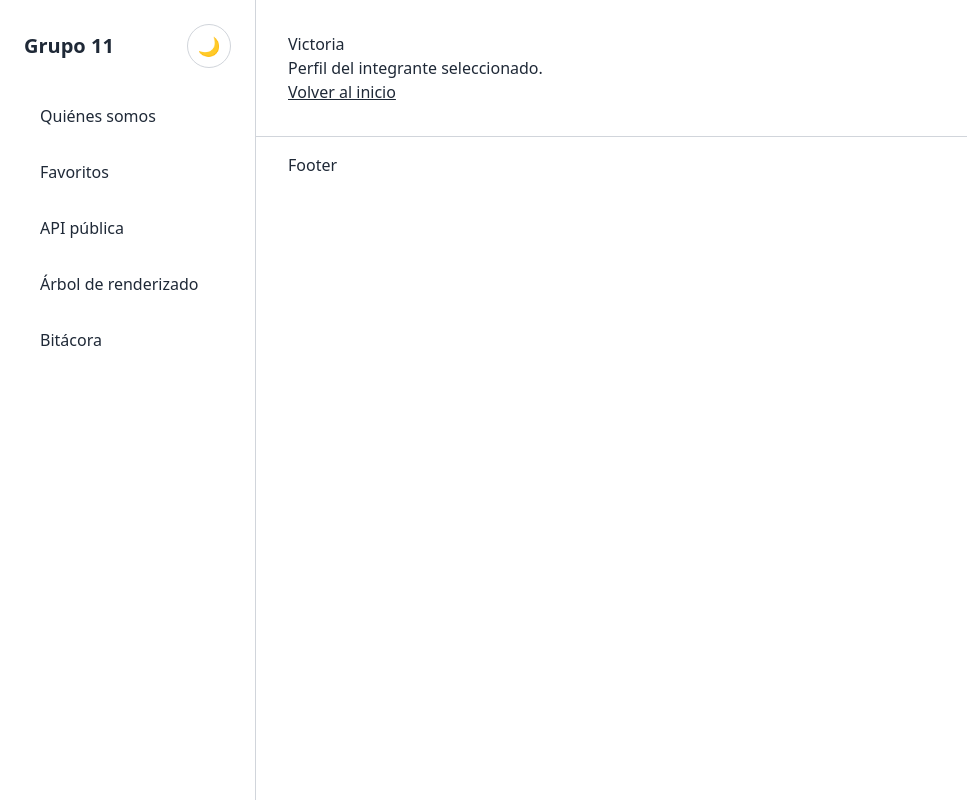
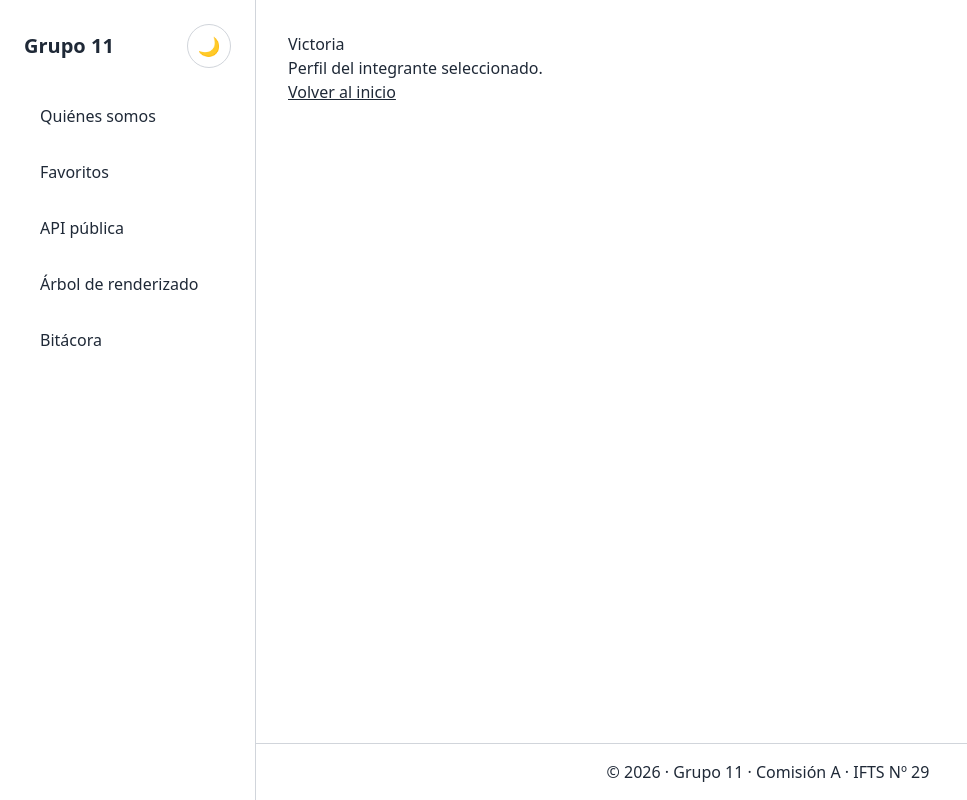
Before and after one commit to mvjhart/DSWF_TP2_2A_Grupo11, a React (Vite) app: page /integrantes/victoria in a window 1280 px wide. Shown: the whole page, without its empty margins (0-967 px from the left). Built offline with nearby package versions, Linux system fonts and the light colour scheme.

Commit message:
feat: extrae footer como componente

```diff
--- a/src/App.css
+++ b/src/App.css
@@ -14,14 +14,8 @@
 }
 
 .app-content > main {
-  flex: 1;
+  flex: 1 0 auto;
   padding: 2rem;
-}
-
-/* Footer */
-.app-content footer {
-  padding: 1rem 2rem;
-  border-top: 1px solid var(--color-borde);
 }
 
 /* Escritorio: el contenido tiene scroll propio */
@@ -36,10 +30,6 @@
     min-height: 0;
     overflow-y: auto;
   }
-
-  .app-content > main {
-    flex: 0 0 auto;
-  }
 }
 
 /* Móvil */
@@ -53,7 +43,4 @@
     padding: 1.25rem;
   }
 
-  .app-content footer {
-    padding: 1rem 1.25rem;
-  }
 }
--- a/src/App.jsx
+++ b/src/App.jsx
@@ -2,6 +2,7 @@ import { useCallback, useEffect, useRef, useState } from "react";
 import { Outlet } from "react-router";
 import Sidebar from "./components/Sidebar/Sidebar";
 import Header from "./components/Header/Header";
+import Footer from "./components/Footer/Footer";
 import useMediaQuery from "./hooks/useMediaQuery";
 import "./App.css";
 
@@ -65,9 +66,7 @@ function App() {
 
       <div className="app-content" inert={menuVisible}>
         <Outlet />
-        <footer>
-          <p>Footer</p>
-        </footer>
+        <Footer/>
       </div>
     </div>
   );
--- /dev/null
+++ b/src/components/Footer/Footer.css
@@ -0,0 +1,17 @@
+
+.footer {
+  padding: 1rem 2rem;
+  border-top: 1px solid var(--color-borde);
+}
+
+.footer p {
+    width:fit-content;
+    margin: auto;
+}
+
+/* Móvil */
+@media (max-width: 768px) {
+  .footer {
+    padding: 1rem 1.25rem;
+  }
+}
--- /dev/null
+++ b/src/components/Footer/Footer.jsx
@@ -0,0 +1,14 @@
+
+import "./Footer.css";
+
+
+
+function Footer() {
+  return (
+    <footer className="footer">
+      <p><span>&copy; 2026 · Grupo 11 · Comisión A · IFTS Nº 29</span></p>
+    </footer>
+  );
+}
+
+export default Footer;
```
